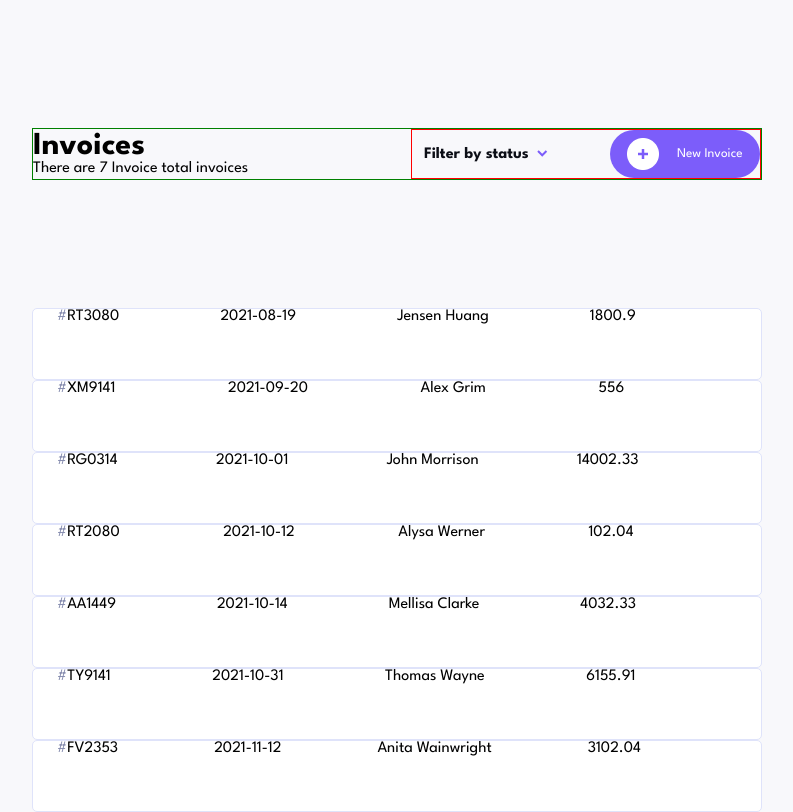
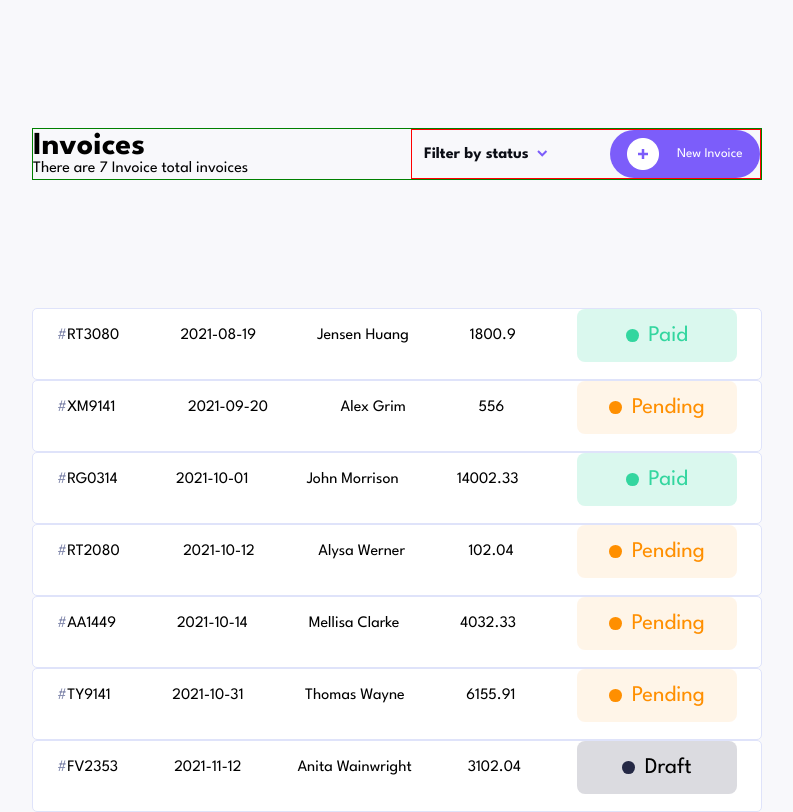
Before and after one commit to Magnus-kutuson/Invoice-App, an Angular app: page / in a window 1280 px wide. Shown: the whole page, without its empty margins (243-1036 px from the left). Built offline with nearby package versions, Linux system fonts and the light colour scheme.

Commit message:
add badge component for invoice status display; integrate into invoice component

```diff
--- /dev/null
+++ b/src/app/component/badge/badge.component.css
@@ -0,0 +1,34 @@
+.badge {
+  font-size: 1.4rem;
+  text-transform: capitalize;
+  width: 10rem;
+  text-align: center;
+  padding: 1rem 0;
+  display: flex;
+  align-items: center;
+  justify-content: center;
+  border-radius: 8px;
+}
+
+.paid {
+  background-color: #33d6a02e;
+  color: var(--color-mint-green);
+}
+
+.draft {
+  background-color: #373b532e;
+  color: var(--color-dark-grey);
+}
+
+.pending {
+  background-color: #ff910017;;
+  color: var(--color-amber);
+}
+
+.dot {
+  height: 0.8rem;
+  width: 0.8rem;
+  border-radius: 50%;
+  margin-right: 0.6rem;
+  /* display: inline-block; */
+}
--- /dev/null
+++ b/src/app/component/badge/badge.component.html
@@ -0,0 +1,22 @@
+<div
+  class="badge"
+  [ngClass]="{
+    paid: status === 'paid',
+    pending: status === 'pending',
+    draft: status === 'draft'
+  }"
+><span
+  class="dot"
+  [ngStyle]="{
+    backgroundColor:
+      status === 'paid'
+        ? 'var(--color-mint-green)'
+        : status === 'pending'
+        ? 'var(--color-amber)'
+        : status === 'draft'
+        ? 'var( --color-deep-gray)'
+        : 'var(--color-default)'
+  }"
+></span>
+  <ng-content></ng-content>
+</div>
--- a/src/app/component/invoice/invoice.component.html
+++ b/src/app/component/invoice/invoice.component.html
@@ -4,6 +4,6 @@
             <p>{{ dataList.paymentDue }}</p>
             <p>{{ dataList.clientName }}</p>
             <p>{{ dataList.total }}</p>
-            <p>{{ data.status }}</p>
+           <app-badge [status]="dataList.status">{{ dataList.status }}</app-badge>
         </div>
 </div>
--- a/src/app/component/invoice/invoice.component.ts
+++ b/src/app/component/invoice/invoice.component.ts
@@ -1,11 +1,12 @@
 import { Component } from '@angular/core';
 import { DataServiceService } from '../shared/data-service.service';
 import { CommonModule } from '@angular/common';
+import { BadgeComponent } from '../badge/badge.component';
 
 @Component({
   selector: 'app-invoice',
   standalone: true,
-  imports: [CommonModule],
+  imports: [CommonModule, BadgeComponent],
   templateUrl: './invoice.component.html',
   styleUrl: './invoice.component.css'
 })
```
Also changed, not shown: src/app/component/badge/badge.component.ts (added, +13 -0 lines), 1 other file (tests, documents, lock files or other folders).
